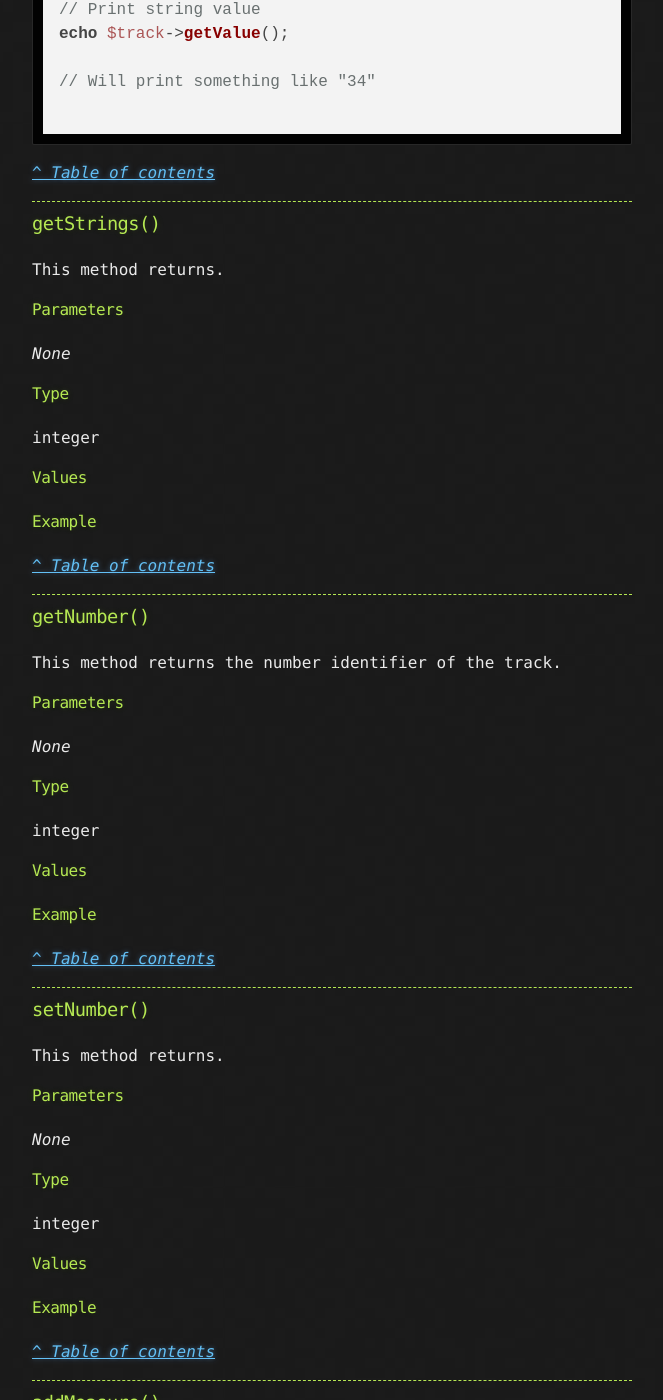
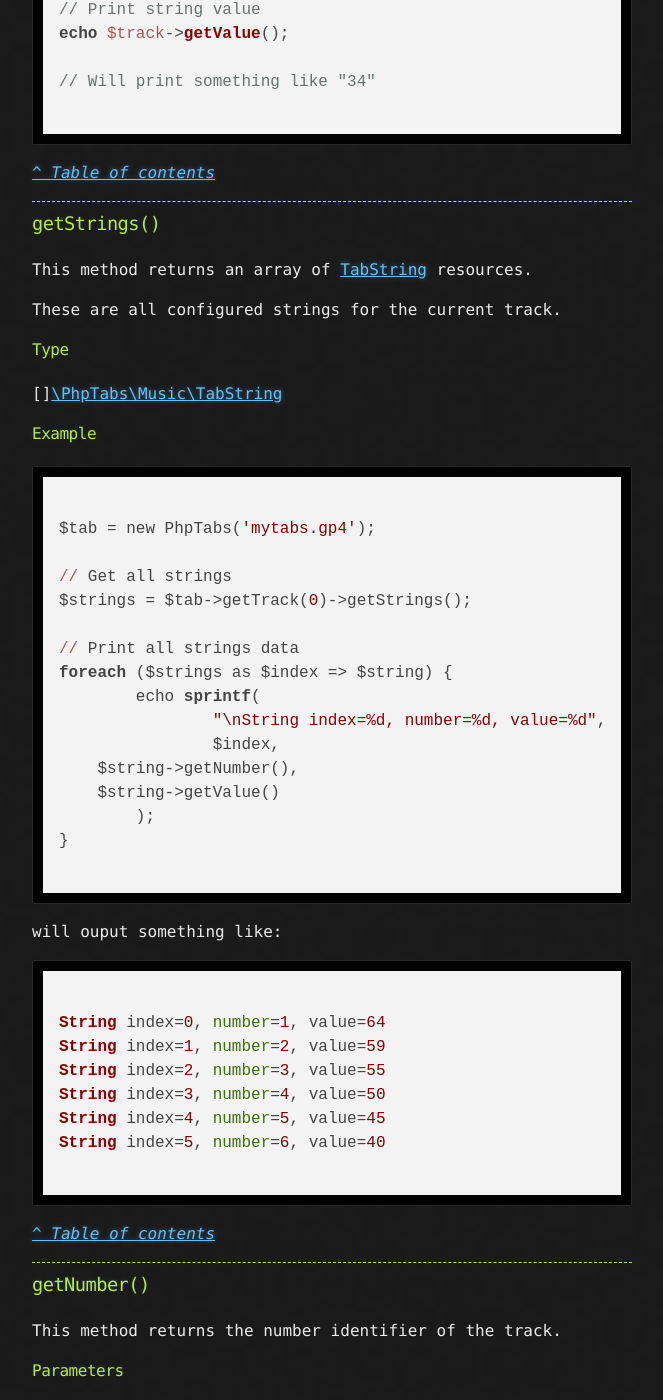
Before and after one commit to stdtabs/stdtabs.github.io, a Jekyll site: the page built from docs/music-track.md, in a window 1280 px wide and 1400 px high, scrolled down 4665 px. Shown: the whole window, without its empty margins (308-971 px from the left). Built offline with Jekyll 4.4.1, drawn with Linux system fonts in a browser that asks for light colours; nearby versions of some CDN libraries; some of the changed text lies outside the part shown.

Commit message:
Add getStrings and getSong docs

````diff
--- a/docs/music-track.md
+++ b/docs/music-track.md
@@ -225,21 +225,47 @@
 
 ### getStrings()
 
-This method returns.
+This method returns an array of [TabString](/music-tabstring.html) resources.
 
-#### Parameters
-
-_None_
+These are all configured strings for the current track.
 
 #### Type
 
-integer
-
-#### Values
-
+\[\][\PhpTabs\Music\TabString](/music-tabstring.html)
 
 #### Example
 
+```php
+
+$tab = new PhpTabs('mytabs.gp4');
+
+// Get all strings
+$strings = $tab->getTrack(0)->getStrings();
+
+// Print all strings data
+foreach ($strings as $index => $string) {
+	echo sprintf(
+		"\nString index=%d, number=%d, value=%d",
+		$index,
+    $string->getNumber(),
+    $string->getValue()
+	);
+}
+
+```
+
+will ouput something like:
+
+```
+
+String index=0, number=1, value=64
+String index=1, number=2, value=59
+String index=2, number=3, value=55
+String index=3, number=4, value=50
+String index=4, number=5, value=45
+String index=5, number=6, value=40
+
+```
 
 [_^ Table of contents_]({{ page.permalink }}#top)
 
@@ -685,28 +711,6 @@
 
 ------------------------------------------------------------------------
 
-### getSong()
-
-This method returns.
-
-#### Parameters
-
-_None_
-
-#### Type
-
-integer
-
-#### Values
-
-
-#### Example
-
-
-[_^ Table of contents_]({{ page.permalink }}#top)
-
-------------------------------------------------------------------------
-
 ### setSong()
 
 This method returns.
@@ -775,6 +779,31 @@
 
 ## Accessing properties
 
+### getSong()
+
+This method returns the parent [Song](music-song.html).
+
+#### Type
+
+[\PhpTabs\Music\Song](music-song.html)
+
+#### Example
+
+```php
+
+$tab = new Phptabs('mytab.gp4');
+
+$track = $tab->getTrack(0);
+
+// Print song name
+echo $track->getSong()->getName();
+
+// Will ouput "My song name"
+
+```
+
+[_^ Table of contents_]({{ page.permalink }}#top)
+
 ------------------------------------------------------------------------
 
 ## Updating children
````
Also changed, not shown: other parts of docs/music-track.md (+1 -1 lines), docs/music-song.md (+1 -1 lines).
